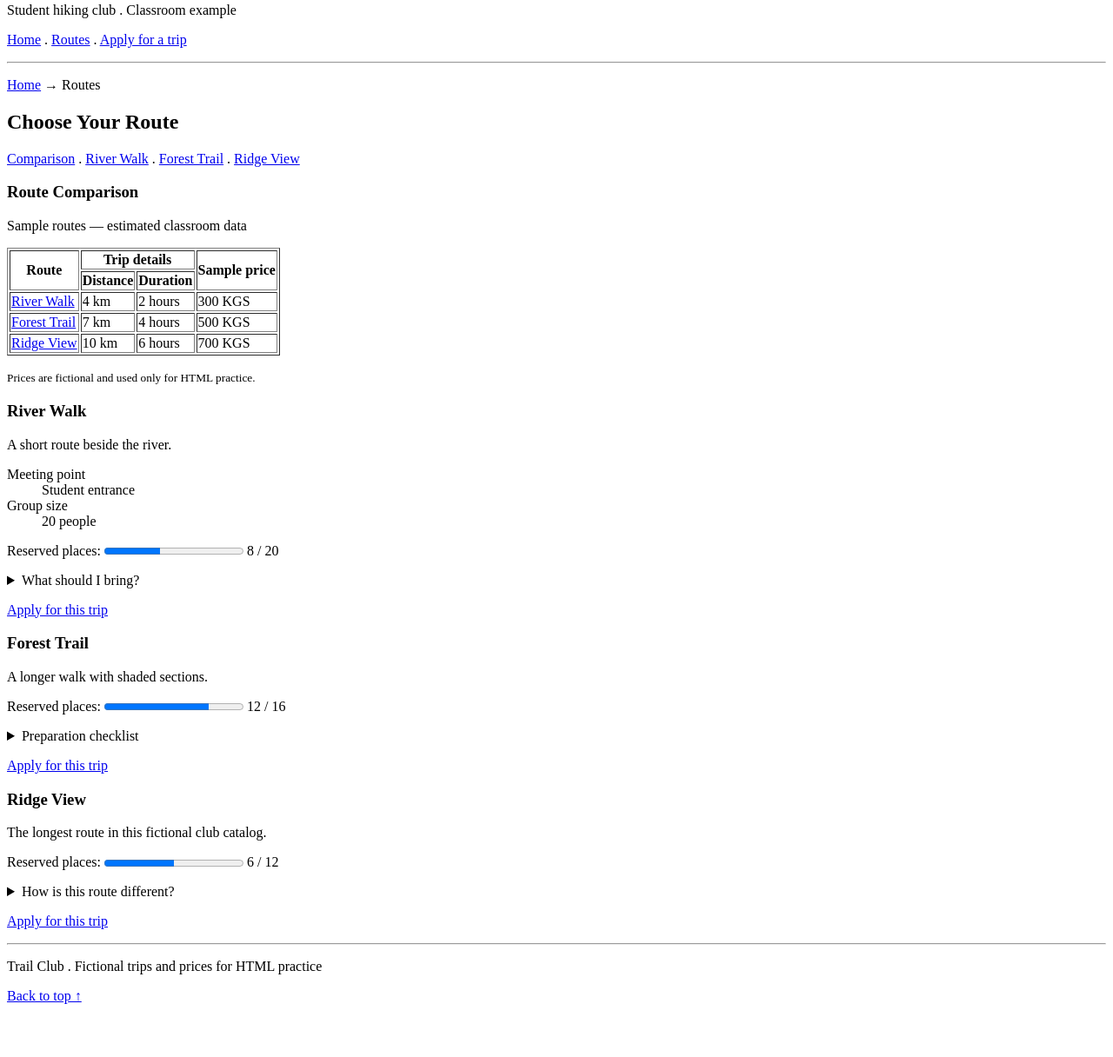
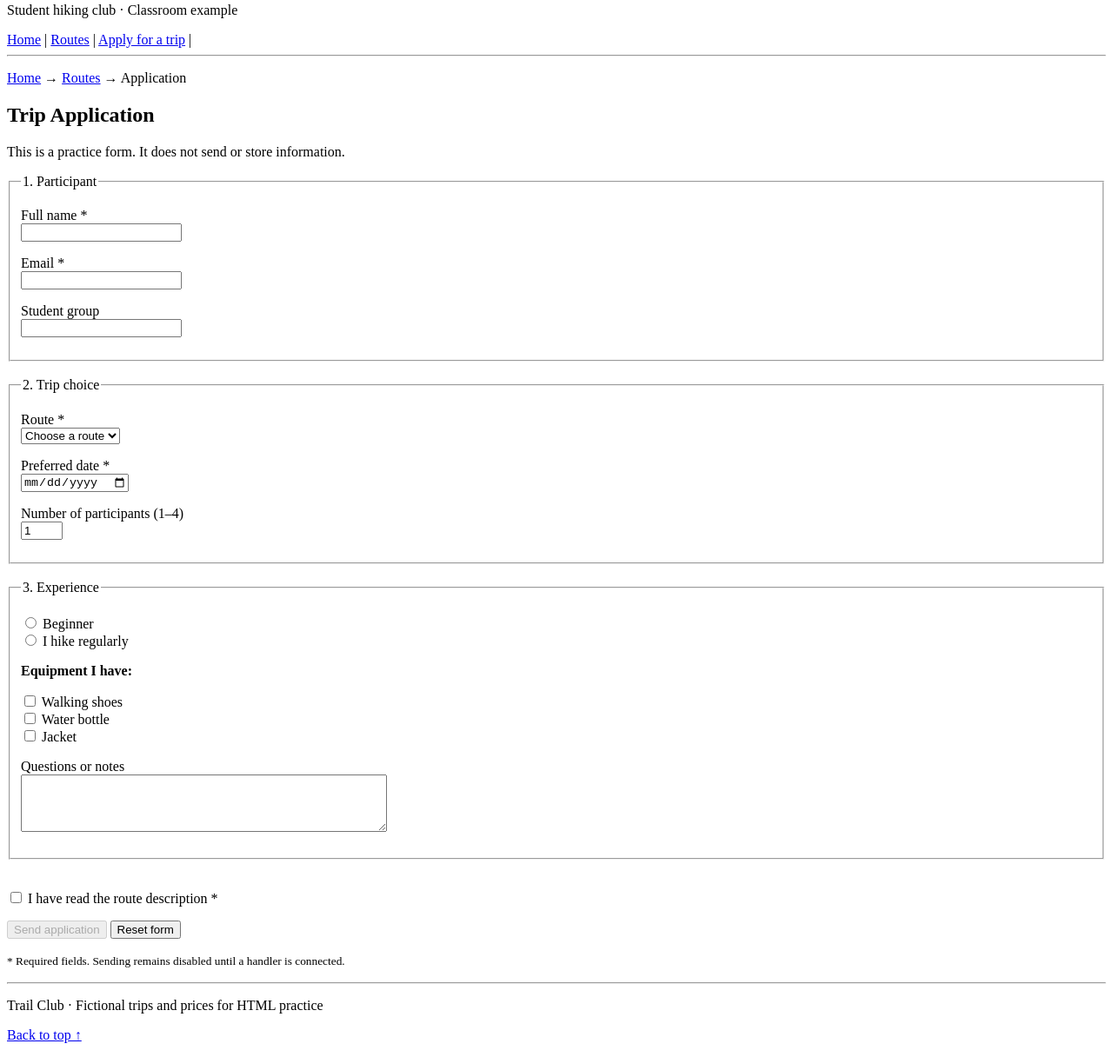
Before and after one commit to ha1zan/Site.html, a plain HTML site: page apply.html in a window 1280 px wide. Shown: the part 77-1293 px from the top of the page at 87% size. Before the commit the page ends 1248 px from the top, so only its background shows below. Drawn offline with Linux system fonts and the light colour scheme.

Commit message:
Update apply.html

```diff
--- a/apply.html
+++ b/apply.html
@@ -2,138 +2,131 @@
 <html lang="en">
 <head>
     <meta charset="UTF-8">
-    <title>Trail Club</title>
+    <title>apply</title>
 </head>
 <body>
 
     <!-- Шапка / Заголовок -->
-    <h1 id="top">Trail Club</h1>
-    <p>Student hiking club . Classroom example</p>
+    <h1>Trail Club</h1>
+    <p>Student hiking club · Classroom example</p>
 
     <!-- Навигация -->
-    <p>
-        <a href="#home">Home</a> .
-        <a href="#routes">Routes</a> .
-        <a href="#apply">Apply for a trip</a>
-    </p>
+    <nav>
+            <a href="index.html" target="_blank">Home</a> |
+            <a href="routes.html" target="_blank">Routes</a> |
+            <a href="apply.html" target="_blank">Apply for a trip</a> |
+    </nav>
 
     <hr>
 
     <!-- Хлебные крошки -->
-    <p><a href="#home">Home</a> &rarr; Routes</p>
+    <p><a href="#">Home</a> &rarr; <a href="#">Routes</a> &rarr; Application</p>
 
-    <!-- Выбор маршрута -->
-    <h2>Choose Your Route</h2>
-    <p>
-        <a href="#comparison">Comparison</a> .
-        <a href="#river-walk">River Walk</a> .
-        <a href="#forest-trail">Forest Trail</a> .
-        <a href="#ridge-view">Ridge View</a>
-    </p>
+    <h2>Trip Application</h2>
+    <p>This is a practice form. It does not send or store information.</p>
 
-    <!-- Сравнение маршрутов -->
-    <h3 id="comparison">Route Comparison</h3>
-    <p>Sample routes &mdash; estimated classroom data</p>
+    <form>
+        <!-- Секция 1: Участник -->
+        <fieldset>
+            <legend>1. Participant</legend>
 
-    <table border="1">
-        <thead>
-            <tr>
-                <th rowspan="2">Route</th>
-                <th colspan="2">Trip details</th>
-                <th rowspan="2">Sample price</th>
-            </tr>
-            <tr>
-                <th>Distance</th>
-                <th>Duration</th>
-            </tr>
-        </thead>
-        <tbody>
-            <tr>
-                <td><a href="#river-walk">River Walk</a></td>
-                <td>4 km</td>
-                <td>2 hours</td>
-                <td>300 KGS</td>
-            </tr>
-            <tr>
-                <td><a href="#forest-trail">Forest Trail</a></td>
-                <td>7 km</td>
-                <td>4 hours</td>
-                <td>500 KGS</td>
-            </tr>
-            <tr>
-                <td><a href="#ridge-view">Ridge View</a></td>
-                <td>10 km</td>
-                <td>6 hours</td>
-                <td>700 KGS</td>
-            </tr>
-        </tbody>
-    </table>
-    <p><small>Prices are fictional and used only for HTML practice.</small></p>
+            <p>
+                <label for="fullname">Full name *</label><br>
+                <input type="text" id="fullname" name="fullname" required>
+            </p>
 
-    <!-- Маршрут 1: River Walk -->
-    <h3 id="river-walk">River Walk</h3>
-    <p>A short route beside the river.</p>
+            <p>
+                <label for="email">Email *</label><br>
+                <input type="email" id="email" name="email" required>
+            </p>
 
-    <dl>
-        <dt>Meeting point</dt>
-        <dd>Student entrance</dd>
-        <dt>Group size</dt>
-        <dd>20 people</dd>
-    </dl>
+            <p>
+                <label for="group">Student group</label><br>
+                <input type="text" id="group" name="group">
+            </p>
+        </fieldset>
 
-    <p>
-        Reserved places:
-        <progress value="8" max="20"></progress>
-        8 / 20
-    </p>
+        <br>
 
-    <details>
-        <summary>What should I bring?</summary>
-        <p>Water, comfortable shoes, snacks.</p>
-    </details>
+        <!-- Секция 2: Выбор поездки -->
+        <fieldset>
+            <legend>2. Trip choice</legend>
 
-    <p><a href="#apply">Apply for this trip</a></p>
+            <p>
+                <label for="route">Route *</label><br>
+                <select id="route" name="route" required>
+                    <option value="">Choose a route</option>
+                    <option value="route1">Route 1</option>
+                    <option value="route2">Route 2</option>
+                </select>
+            </p>
 
-    <!-- Маршрут 2: Forest Trail -->
-    <h3 id="forest-trail">Forest Trail</h3>
-    <p>A longer walk with shaded sections.</p>
+            <p>
+                <label for="date">Preferred date *</label><br>
+                <input type="date" id="date" name="date" required>
+            </p>
 
-    <p>
-        Reserved places:
-        <progress value="12" max="16"></progress>
-        12 / 16
-    </p>
+            <p>
+                <label for="count">Number of participants (1–4)</label><br>
+                <input type="number" id="count" name="count" min="1" max="4" value="1">
+            </p>
+        </fieldset>
 
-    <details>
-        <summary>Preparation checklist</summary>
-        <p>Hiking boots, hat, sunscreen.</p>
-    </details>
+        <br>
 
-    <p><a href="#apply">Apply for this trip</a></p>
+        <!-- Секция 3: Опыт и снаряжение -->
+        <fieldset>
+            <legend>3. Experience</legend>
 
-    <!-- Маршрут 3: Ridge View -->
-    <h3 id="ridge-view">Ridge View</h3>
-    <p>The longest route in this fictional club catalog.</p>
+            <p>
+                <input type="radio" id="beginner" name="experience" value="beginner">
+                <label for="beginner">Beginner</label><br>
 
-    <p>
-        Reserved places:
-        <progress value="6" max="12"></progress>
-        6 / 12
-    </p>
+                <input type="radio" id="regular" name="experience" value="regular">
+                <label for="regular">I hike regularly</label>
+            </p>
 
-    <details>
-        <summary>How is this route different?</summary>
-        <p>Steeper inclines, panoramic views.</p>
-    </details>
+            <p><strong>Equipment I have:</strong></p>
+            <p>
+                <input type="checkbox" id="shoes" name="equipment" value="shoes">
+                <label for="shoes">Walking shoes</label><br>
 
-    <p><a href="#apply">Apply for this trip</a></p>
+                <input type="checkbox" id="water" name="equipment" value="water">
+                <label for="water">Water bottle</label><br>
+
+                <input type="checkbox" id="jacket" name="equipment" value="jacket">
+                <label for="jacket">Jacket</label>
+            </p>
+
+            <p>
+                <label for="notes">Questions or notes</label><br>
+                <textarea id="notes" name="notes" rows="4" cols="50"></textarea>
+            </p>
+        </fieldset>
+
+        <br>
+
+        <!-- Подтверждение и кнопки -->
+        <p>
+            <input type="checkbox" id="read" name="read" required>
+            <label for="read">I have read the route description *</label>
+        </p>
+
+        <p>
+            <button type="submit" disabled>Send application</button>
+            <button type="reset">Reset form</button>
+        </p>
+
+        <p><small>* Required fields. Sending remains disabled until a handler is connected.</small></p>
+
+    </form>
 
     <hr>
 
-    <!-- Подвал страницы -->
+    <!-- Подвал -->
     <footer>
-        <p>Trail Club . Fictional trips and prices for HTML practice</p>
-        <p><a href="#top">Back to top &uarr;</a></p>
+        <p>Trail Club · Fictional trips and prices for HTML practice</p>
+        <p><a href="#">Back to top &uarr;</a></p>
     </footer>
 
 </body>
```
